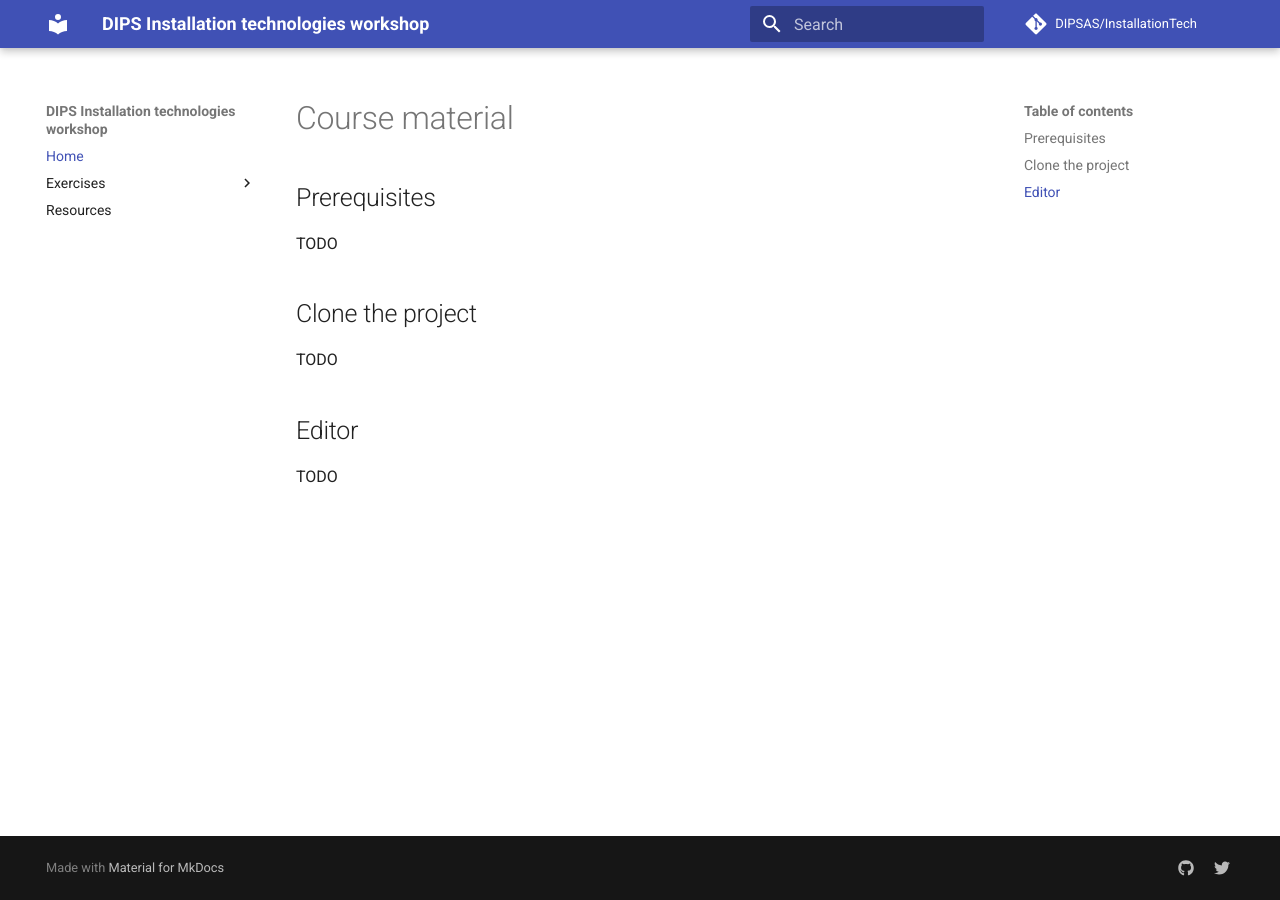
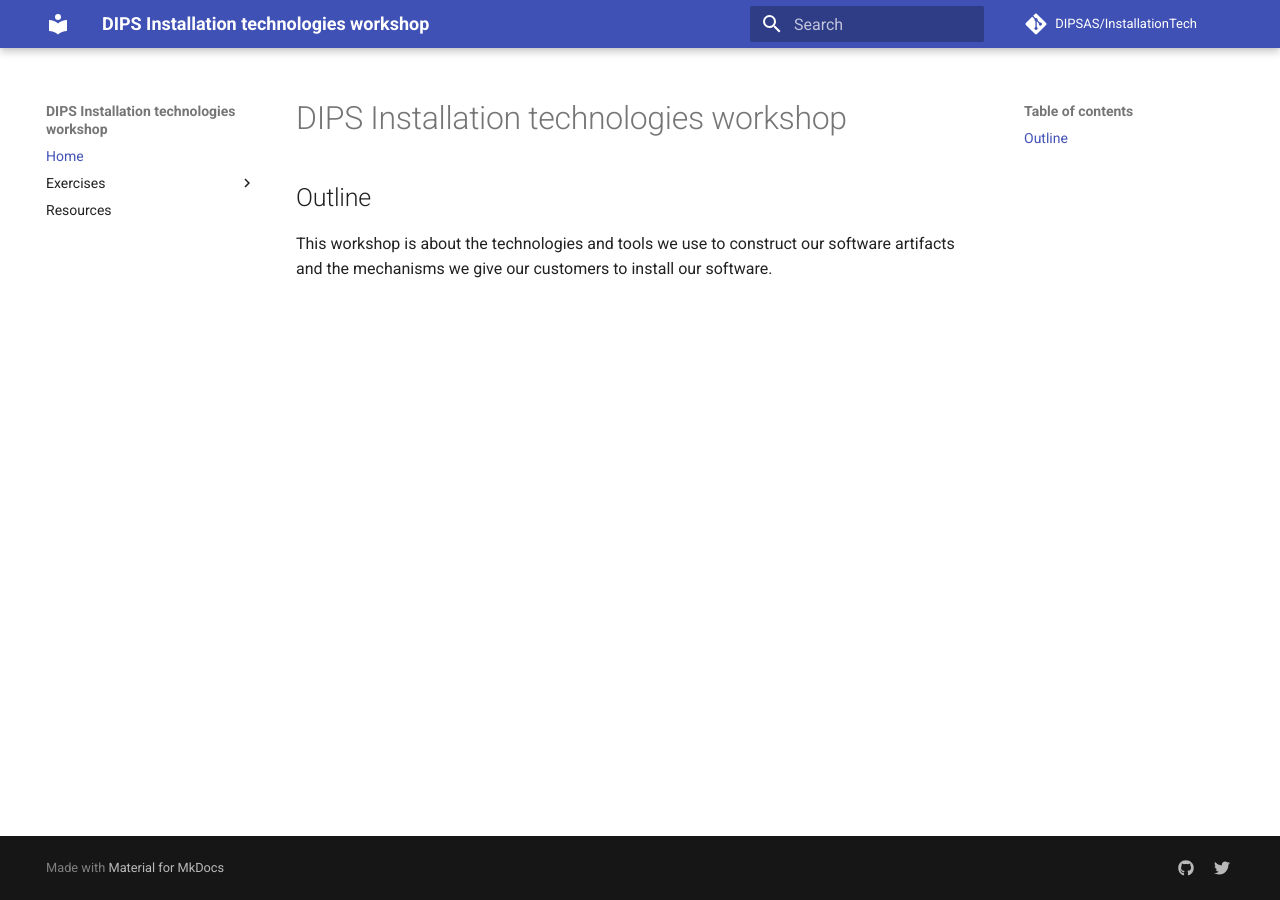
Before and after one commit to DIPSAS/InstallationTech, an MkDocs documentation site: the page built from docs/index.md, in a window 1280 px wide. Built offline with MkDocs 1.6.1 and Material for MkDocs 9.7.7, drawn with Linux system fonts in a browser that asks for light colours; comment, search, counter and statistics services are not loaded.

Commit message:
Modified index page.

```diff
--- a/docs/index.md
+++ b/docs/index.md
@@ -1,13 +1,5 @@
-# Course material
+# DIPS Installation technologies workshop
 
-## Prerequisites
+## Outline
 
-TODO
-
-## Clone the project
-
-TODO
-
-## Editor
-
-TODO
+This workshop is about the technologies and tools we use to construct our software artifacts and the mechanisms we give our customers to install our software.
```
